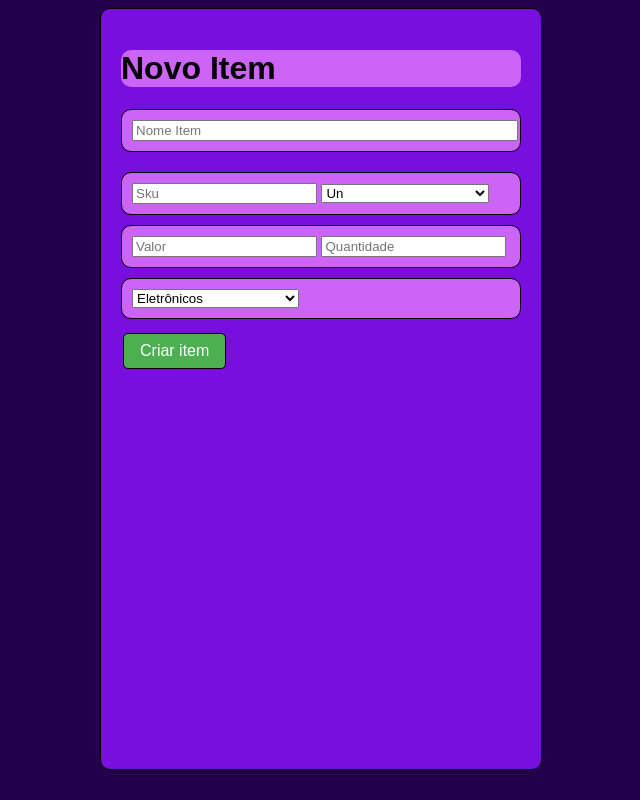
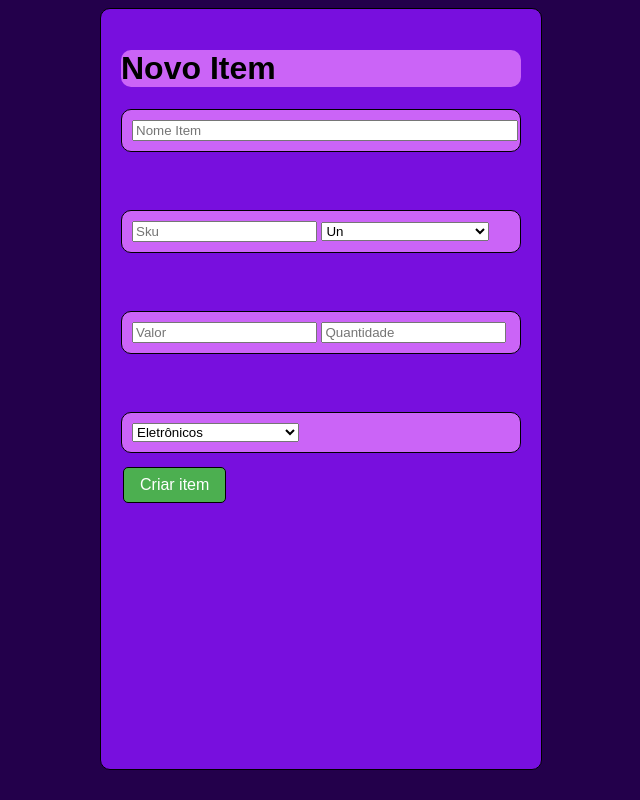
Before and after one commit to PurpleH8/Codifica-Mais, a PHP site: page /adicionar.php in a window 1280 px wide. Shown: the whole page, without its empty margins (319-959 px from the left). Run offline with PHP 8.4, Linux system fonts and the light colour scheme.

Commit message:
consertando novamente, ja estou perto

```diff
--- a/PROJETO/PROJETO/CRUD-WEB/public/adicionar.php
+++ b/PROJETO/PROJETO/CRUD-WEB/public/adicionar.php
@@ -42,9 +42,7 @@ session_start();
                 </label>
             </div>
 
-        </div>
-
-        <div class="coluna">
+            <div class="coluna">
 
             <input type="text" placeholder="Valor" class="escrever_opcao">
 
@@ -66,6 +64,10 @@ session_start();
 
         </div>
 
+
+
+        </div>
+
         <button class="botao">Criar item</button>
     </div>
 
--- a/PROJETO/PROJETO/CRUD-WEB/public/css/listagem.css
+++ b/PROJETO/PROJETO/CRUD-WEB/public/css/listagem.css
@@ -83,7 +83,7 @@ body {
   display: flex;
   justify-items: space-between;
   flex-direction: column;
-  gap: 10px;
+  gap: 3rem;
 }
 .coluna {
   border: 1px solid black;
```
